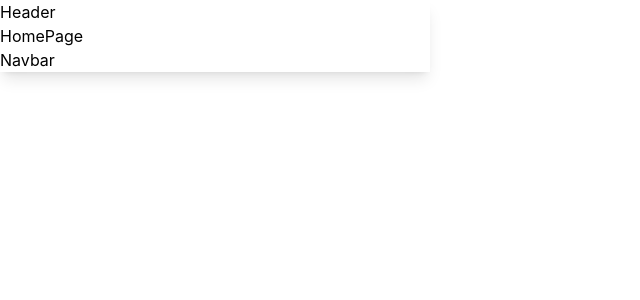
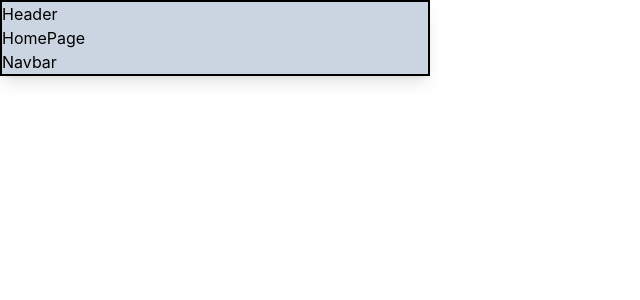
Before and after one commit to CSID-DGU/2024-2-OSSProj-Running-Machines-04, a React (Create React App) app in the folder src/frontend/: page / in a window 1280 px wide. Shown: the top 300 px of the page, without its empty margins (0-640 px from the left). Built offline with nearby package versions, Linux system fonts and the light colour scheme.

Commit message:
FE: [fix] tailwind css 재적용 #18

```diff
--- a/src/frontend/src/App.tsx
+++ b/src/frontend/src/App.tsx
@@ -9,7 +9,7 @@ const queryClient = new QueryClient();
 const Layout = () => {
   return (
     <div className="w-screen min-h-screen bg-white">
-      <div className="w-full max-w-[430px] flex flex-col shadow-lg">
+      <div className="w-full max-w-[430px] flex flex-col shadow-lg border-solid border-2 border-black bg-slate-300">
         <Header />
         <Outlet />
         <Navbar />
```
